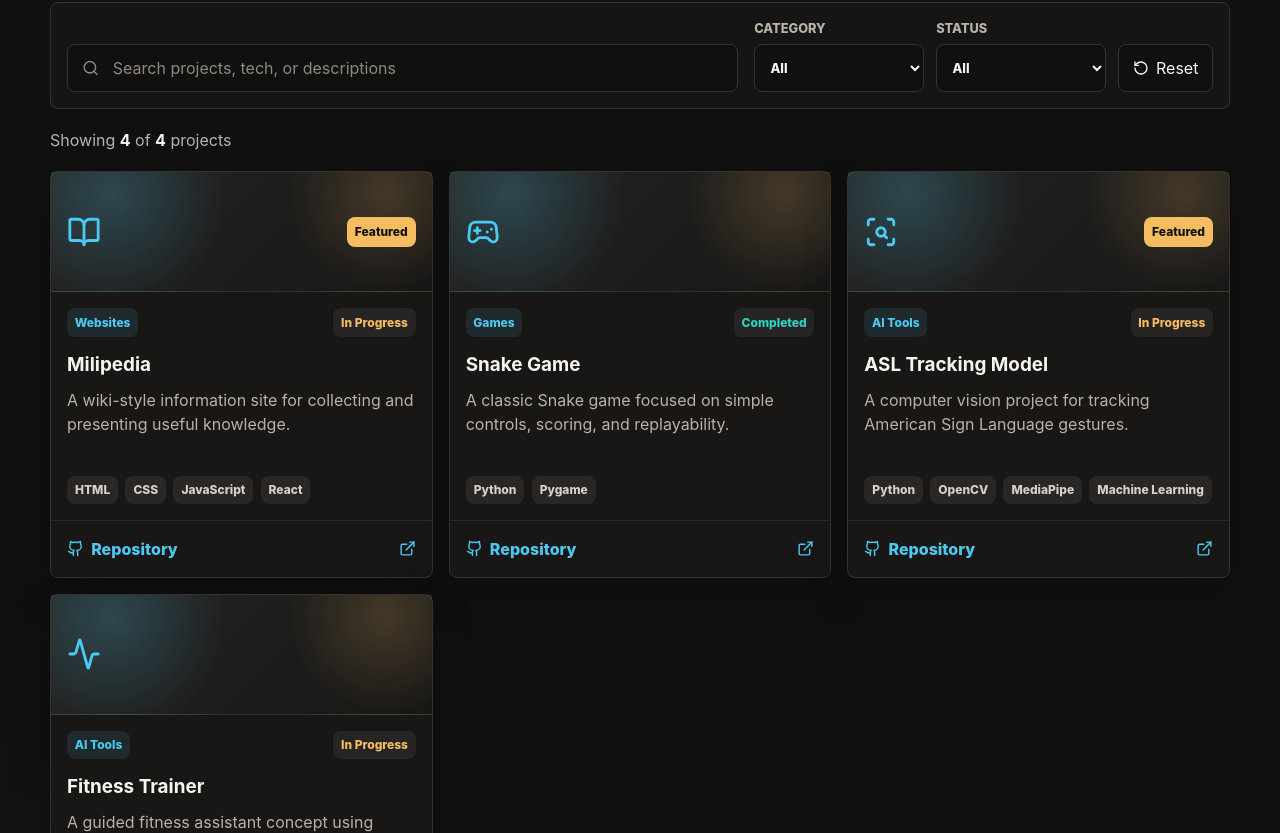
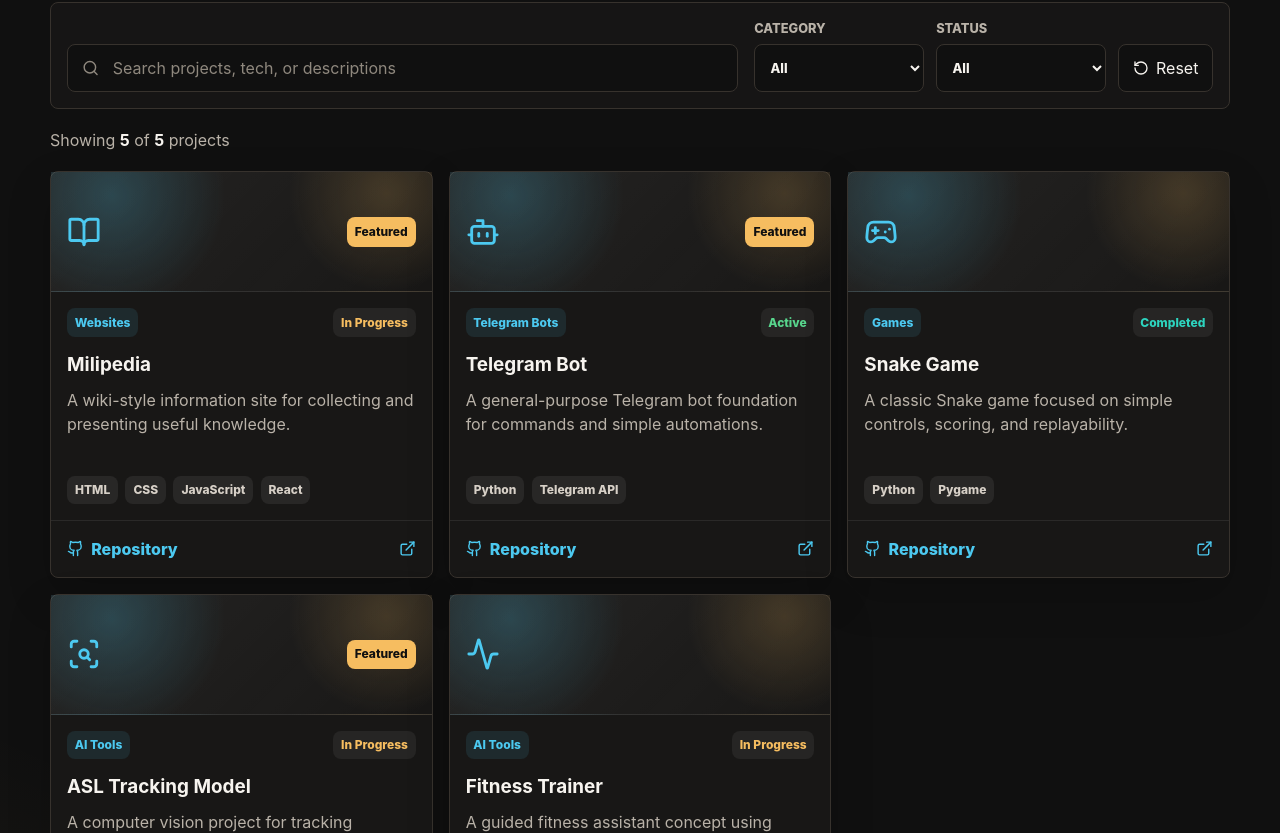
Before and after one commit to Hamster-coder123/codex-projects-hub, a React (Vite) app: page / in a window 1280 px wide. Shown: the part 987-1820 px from the top of the page. Built offline with nearby package versions, Linux system fonts and the light colour scheme.

Commit message:
Include private Codex-built projects

```diff
--- a/src/data/projects.js
+++ b/src/data/projects.js
@@ -9,6 +9,16 @@
     featured: true,
     createdAt: "2026-06-23",
     icon: "book",
+  },
+  {
+    name: "Telegram Bot",
+    description: "A general-purpose Telegram bot foundation for commands and simple automations.",
+    repoUrl: "https://github.com/Hamster-coder123/telegram-bot",
+    category: "Telegram Bots",
+    tech: ["Python", "Telegram API"],
+    status: "Active",
+    featured: true,
+    icon: "bot",
   },
   {
     name: "Snake Game",
@@ -44,6 +54,7 @@
 
 export const categories = [
   "All",
+  "Telegram Bots",
   "Websites",
   "Games",
   "AI Tools",
```
